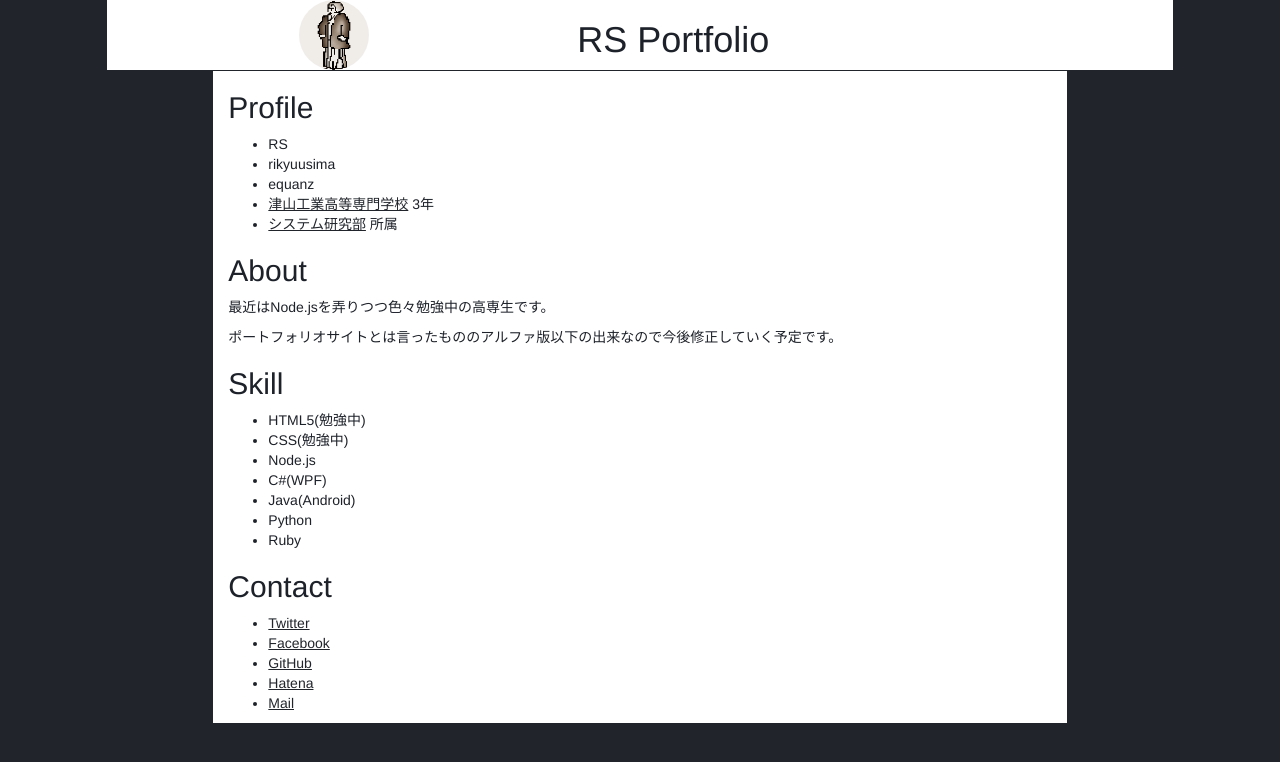
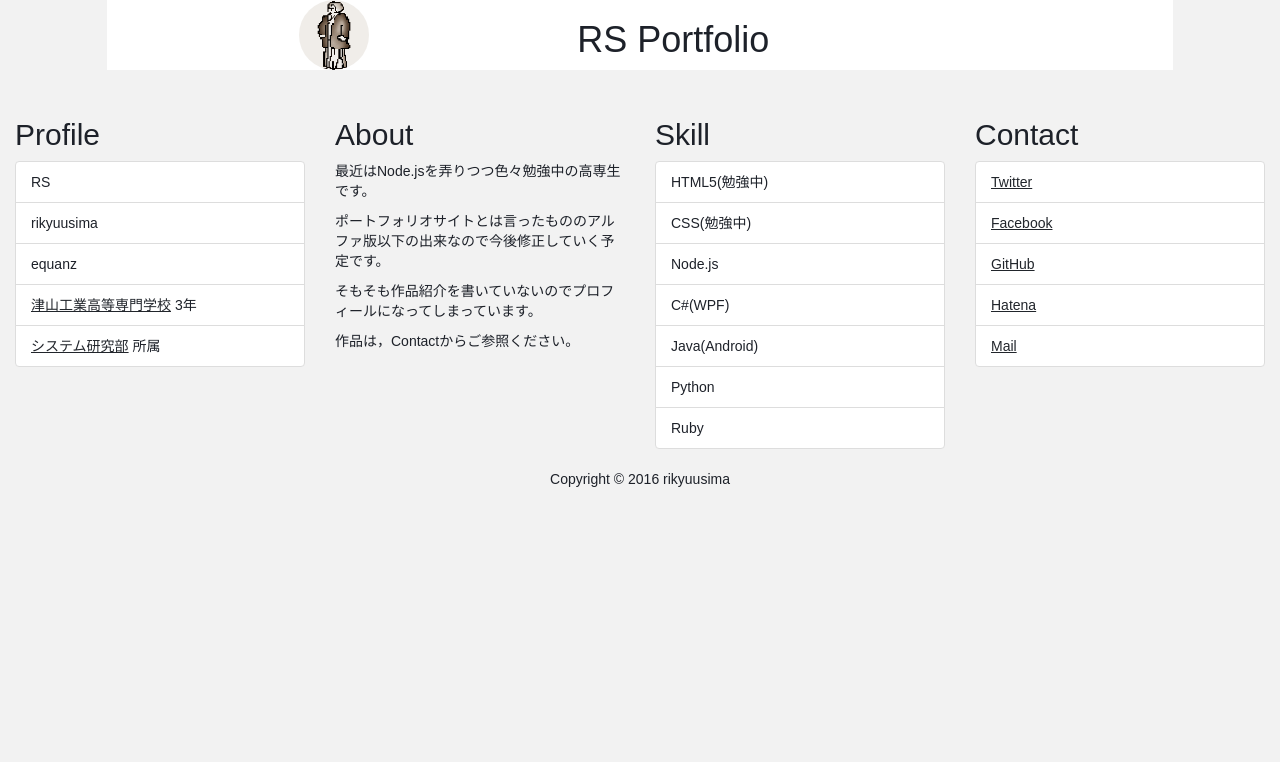
Before and after one commit to equanz/equanz.github.com, a plain HTML site: page index.html in a window 1280 px wide. Drawn offline with nearby package versions, Linux system fonts and the light colour scheme.

Commit message:
add カードデザイン

```diff
--- a/css/main.scss
+++ b/css/main.scss
@@ -1,19 +1,28 @@
 $image_wid:100px;
 $font_color:#1d2129;
-$theme_color:#21252b;
+$pop_color:#21252b;
+$background_color:#f2f2f2;
 
-@mixin link($color:$theme_color){
+@mixin link($color:$pop_color){
   color: $color;
   text-decoration: underline;
 }
 
 body{
   color: $font_color;
-  background-color: $theme_color;
+  background-color: $background_color;
+  font-family: 'ヒラギノ角ゴ Pro W3','Hiragino Kaku Gothic Pro','Arial','メイリオ','ＭＳ Ｐゴシック',sans-serif;
+  font-size: 14px;
 }
 
 div.top{
   background-color: white;
+  margin-bottom: 2em;
+}
+
+div.sub:hover{
+  transition: box-shadow 0.3s;
+  box-shadow: 5px 5px 5px 2px #777;
 }
 
 img#RS{
--- a/index.html
+++ b/index.html
@@ -7,60 +7,70 @@
     <title>RS Portfolio</title>
     <link rel="icon" href="./resources/RS.png">
     <script src="https://code.jquery.com/jquery-3.1.0.min.js" integrity="sha256-cCueBR6CsyA4/9szpPfrX3s49M9vUU5BgtiJj06wt/s=" crossorigin="anonymous"></script>
-    <link href="https://maxcdn.bootstrapcdn.com/bootstrap/3.3.7/css/bootstrap.min.css" rel="stylesheet">
+    <link href="https://maxcdn.bootstrapcdn.com/bootstrap/4.0.0-alpha.2/css/bootstrap.min.css" rel="stylesheet" integrity="sha384-y3tfxAZXuh4HwSYylfB+J125MxIs6mR5FOHamPBG064zB+AFeWH94NdvaCBm8qnd" crossorigin="anonymous">
     <!--[if lt IE 9]>
       <script src="https://oss.maxcdn.com/html5shiv/3.7.2/html5shiv.min.js"></script>
       <script src="https://oss.maxcdn.com/respond/1.4.2/respond.min.js"></script>
     <![endif]-->
-    <script src="https://maxcdn.bootstrapcdn.com/bootstrap/3.3.7/js/bootstrap.min.js"></script>
+    <script src="https://maxcdn.bootstrapcdn.com/bootstrap/4.0.0-alpha.2/js/bootstrap.min.js" integrity="sha384-vZ2WRJMwsjRMW/8U7i6PWi6AlO1L79snBrmgiDpgIWJ82z8eA5lenwvxbMV1PAh7" crossorigin="anonymous"></script>
     <link rel="stylesheet" href="./css/main.css">
     <script src="./js/main.js"></script>
   </head>
   <body>
 
     <!-- トップ -->
-    <div class="top col-sm-10 col-sm-offset-1 col-xs-12">
+    <div class="top card card-block col-sm-10 col-sm-offset-1 col-xs-12">
       <div class="row">
-        <img src="./resources/RS.png" class="col-sm-4 col-sm-offset-2 img-circle" id="RS">
-        <h1 class="col-sm-6 col-sm-offset-2">RS Portfolio</h1>
+        <img src="./resources/RS.png" class="col-sm-4 col-xs-12 col-sm-offset-2 col-xs-offset-4 img-circle" id="RS">
+        <h1 class="col-sm-6 col-xs-12 col-sm-offset-2">RS Portfolio</h1>
       </div>
     </div>
 
-    <span class="col-sm-12 col-xs-12"></span>
+    <div class="sub card card-block col-sm-3 col-xs-12">
+      <h2 class="card-title">Profile</h2>
+      <ul class="card-text list-group">
+        <li class="list-group-item">RS</li>
+        <li class="list-group-item">rikyuusima</li>
+        <li class="list-group-item">equanz</li>
+        <li class="list-group-item"><a href="http://www.tsuyama-ct.ac.jp/" target="_blank">津山工業高等専門学校</a> 3年</li>
+        <li class="list-group-item"><a href="http://sysken.org/" target="_blank">システム研究部</a> 所属</li>
+      </ul>
+    </div>
 
-    <div class="top col-sm-8 col-sm-offset-2 col-xs-12">
-      <h2>Profile</h2>
-      <ul>
-        <li>RS</li>
-        <li>rikyuusima</li>
-        <li>equanz</li>
-        <li><a href="http://www.tsuyama-ct.ac.jp/" target="_blank">津山工業高等専門学校</a> 3年</li>
-        <li><a href="http://sysken.org/" target="_blank">システム研究部</a> 所属</li>
+    <div class="sub card card-block col-sm-3 col-xs-12">
+      <h2 class="card-title">About</h2>
+      <p class="card-text">最近はNode.jsを弄りつつ色々勉強中の高専生です。</p>
+      <p class="card-text">ポートフォリオサイトとは言ったもののアルファ版以下の出来なので今後修正していく予定です。</p>
+      <p class="card-text">そもそも作品紹介を書いていないのでプロフィールになってしまっています。</p>
+      <p class="card-text">作品は，Contactからご参照ください。</p>
+    </div>
+
+    <div class="sub card card-block col-sm-3 col-xs-12">
+      <h2>Skill</h2>
+      <ul class="list-group">
+        <li class="list-group-item">HTML5(勉強中)</li>
+        <li class="list-group-item">CSS(勉強中)</li>
+        <li class="list-group-item">Node.js</li>
+        <li class="list-group-item">C#(WPF)</li>
+        <li class="list-group-item">Java(Android)</li>
+        <li class="list-group-item">Python</li>
+        <li class="list-group-item">Ruby</li>
       </ul>
+    </div>
 
-      <h2>About</h2>
-      <p>最近はNode.jsを弄りつつ色々勉強中の高専生です。</p>
-      <p>ポートフォリオサイトとは言ったもののアルファ版以下の出来なので今後修正していく予定です。</p>
+    <div class="sub card card-block col-sm-3 col-xs-12">
+      <h2>Contact</h2>
+      <ul class="list-group">
+        <li class="list-group-item"><a href="https://twitter.com/rikyuusima" target="_blank">Twitter</a></li>
+        <li class="list-group-item"><a href="https://facebook.com/equanz" target="_blank">Facebook</a></li>
+        <li class="list-group-item"><a href="https://github.com/rikyuusima" target="_blank">GitHub</a></li>
+        <li class="list-group-item"><a href="http://equanz.hatenablog.com/" target="_blank">Hatena</a></li>
+        <li class="list-group-item"><a href="mailto:equanz324@gmail.com" target="_blank">Mail</a></li>
+      </ul>
+    </div>
 
-      <h2>Skill</h2>
-      <ul>
-        <li>HTML5(勉強中)</li>
-        <li>CSS(勉強中)</li>
-        <li>Node.js</li>
-        <li>C#(WPF)</li>
-        <li>Java(Android)</li>
-        <li>Python</li>
-        <li>Ruby</li>
-      </ul>
-
-      <h2>Contact</h2>
-      <ul>
-        <li><a href="https://twitter.com/rikyuusima" target="_blank">Twitter</a></li>
-        <li><a href="https://facebook.com/equanz" target="_blank">Facebook</a></li>
-        <li><a href="https://github.com/rikyuusima" target="_blank">GitHub</a></li>
-        <li><a href="http://equanz.hatenablog.com/" target="_blank">Hatena</a></li>
-        <li><a href="mailto:equanz324@gmail.com" target="_blank">Mail</a></li>
-      </ul>
+    <div class="col-sm-12">
+      <div class="text-center">Copyright © 2016 rikyuusima</div>
     </div>
   </body>
 </html>
```
Also changed, not shown: css/main.css, 1 other file.
